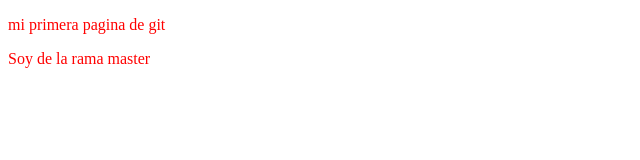
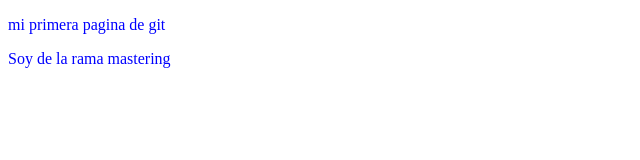
Before and after one commit to ivanGs81/practica_programacion_ivan, a plain HTML site: page cajero_banco/index.html in a window 1280 px wide. Shown: the whole page, without its empty margins (0-640 px from the left). Drawn offline with Linux system fonts and the light colour scheme.

Commit message:
cambios provisionales

```diff
--- a/cajero_banco/estilo.css
+++ b/cajero_banco/estilo.css
@@ -1 +1 @@
-p{color:red;}
+p{color:blue;}
--- a/cajero_banco/index.html
+++ b/cajero_banco/index.html
@@ -9,7 +9,7 @@
 </head>
 <body>
    <p>mi primera pagina de git</p>
-   <p>Soy de la rama master</p>
+   <p>Soy de la rama mastering</p>
    <script src="main.js"></script>
 </body>
 </html>
```
